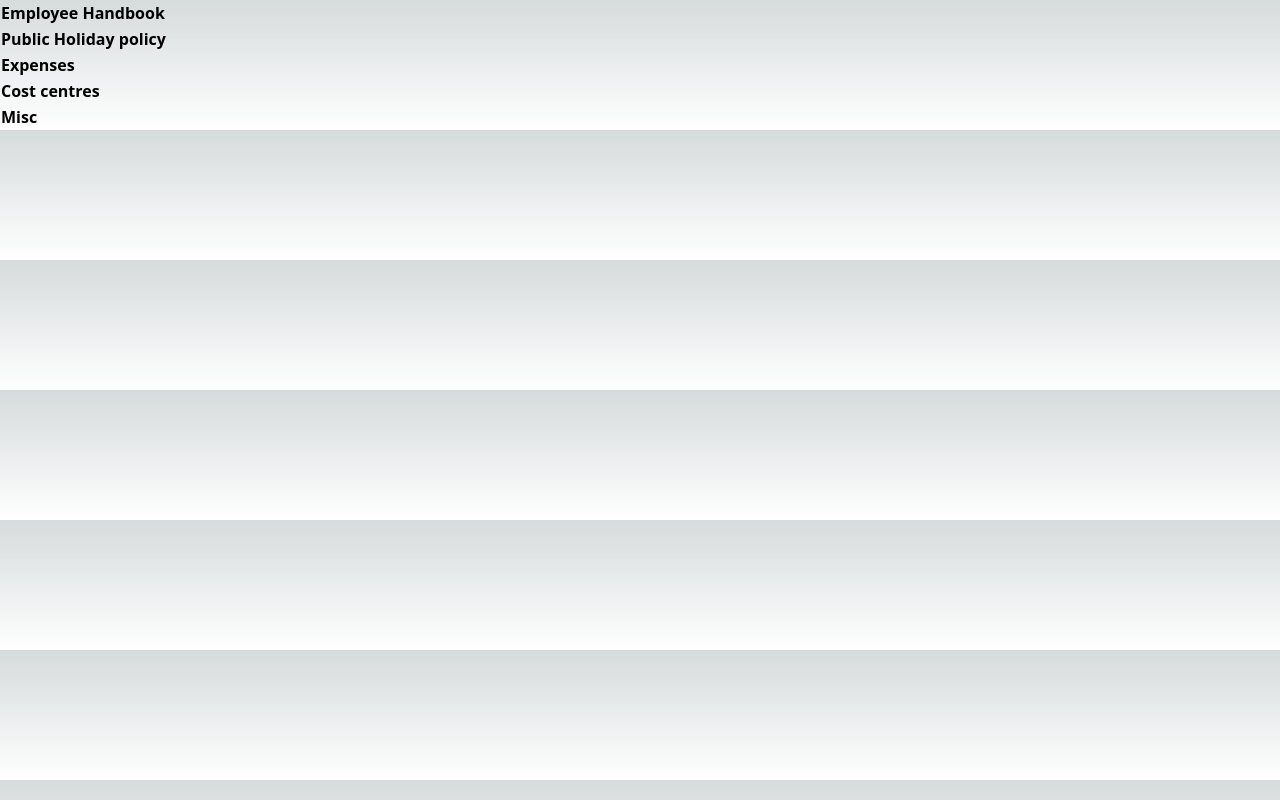
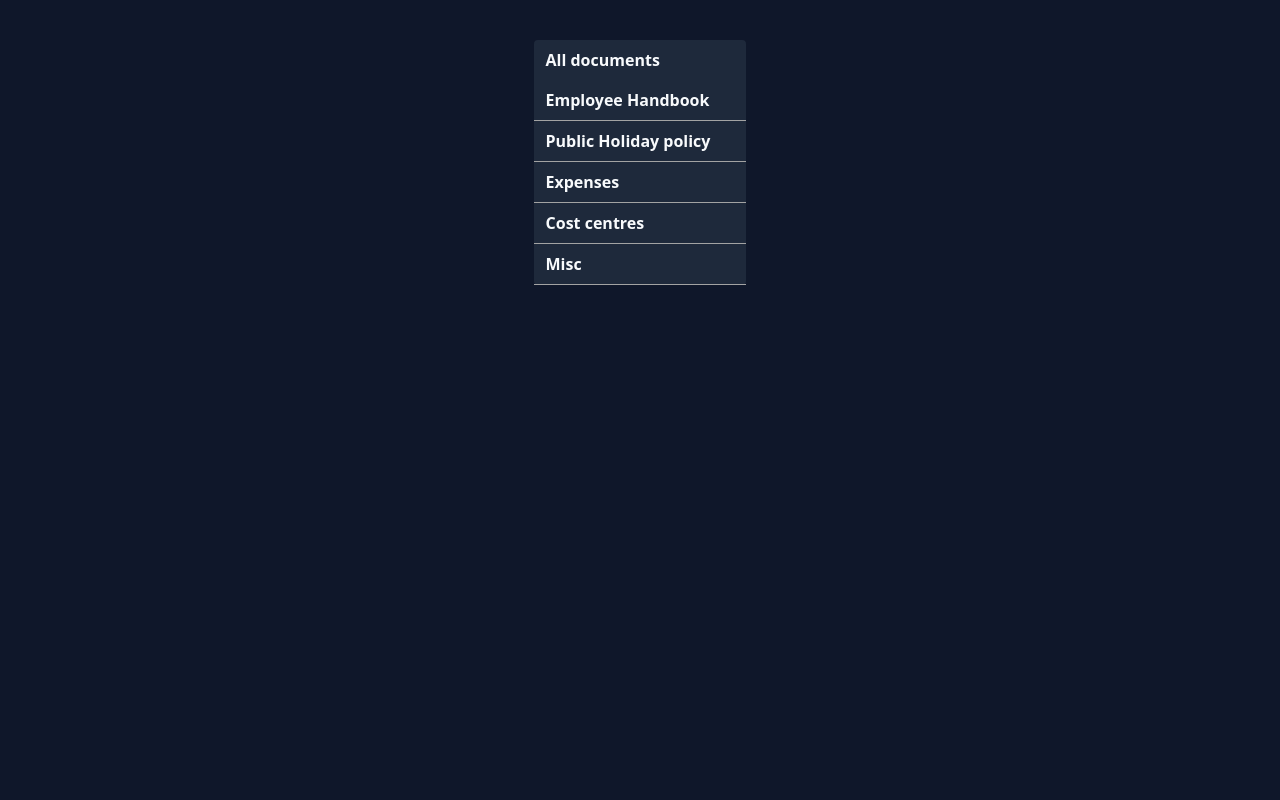
Before and after one commit to jesswils/front-end-brightHR, a Next.js app: page / in a window 1280 px wide. Built offline with nearby package versions, Linux system fonts and the light colour scheme.

Commit message:
Table to display data, mapping over the data, ternary, state and handler for opening folders and some styling

```diff
--- a/src/components/Table.tsx
+++ b/src/components/Table.tsx
@@ -1,17 +1,49 @@
+import { useState } from 'react';
 import { data } from '../data';
 
 const Table = () => {
+	const [isVisible, setIsVisible] = useState<boolean>(false);
+
+	const handleFolders = () => {
+		setIsVisible((prevState) => !prevState);
+	};
+
 	return (
 		<section>
-			{data.map((document) => (
-				<table>
-					<tbody>
-						<tr>
-							<th>{document.name}</th>
-						</tr>
-					</tbody>
-				</table>
-			))}
+			<table className='mx-auto mt-10 text-left bg-slate-800 rounded'>
+				<tbody>
+					<tr>
+						<th className='py-2 px-3'>All documents</th>
+					</tr>
+					{data.map((document, key) =>
+						document.type === 'folder' ? (
+							<tr
+								key={key}
+								className='px-6 py-4 whitespace-nowrap border-b border-neutral-400 rounded hover:cursor-pointer'
+								onClick={handleFolders}
+							>
+								<td className='px-3 py-2 font-bold'>{document.name}</td>
+								<td className='px-3 py-2'>
+									{isVisible &&
+										document.files?.map((file, fileKey) => (
+											<span key={fileKey} className='px-4'>
+												{file.name}
+											</span>
+										))}
+								</td>
+							</tr>
+						) : (
+							<tr
+								key={key}
+								className='px-6 py-4 whitespace-nowrap border-b border-neutral-400 rounded'
+							>
+								<td className='px-3 py-2 font-bold'>{document.name}</td>
+								<td className='px-3 py-2'></td>
+							</tr>
+						)
+					)}
+				</tbody>
+			</table>
 		</section>
 	);
 };
--- a/src/styles/globals.css
+++ b/src/styles/globals.css
@@ -8,22 +8,18 @@
 	--background-end-rgb: 255, 255, 255;
 }
 
-@media (prefers-color-scheme: dark) {
+/* @media (prefers-color-scheme: dark) {
   :root {
     --foreground-rgb: 255, 255, 255;
     --background-start-rgb: 0, 0, 0;
     --background-end-rgb: 0, 0, 0;
   }
-}
+} */
 
 body {
-  color: rgb(var(--foreground-rgb));
-  background: linear-gradient(
-      to bottom,
-      transparent,
-      rgb(var(--background-end-rgb))
-    )
-    rgb(var(--background-start-rgb));
+	color: #f8fafc;
+	background: #0f172a;
+	background-repeat: no-repeat;
 }
 
 @layer utilities {
```
Lines whose indentation alone changed are shown as unchanged.
